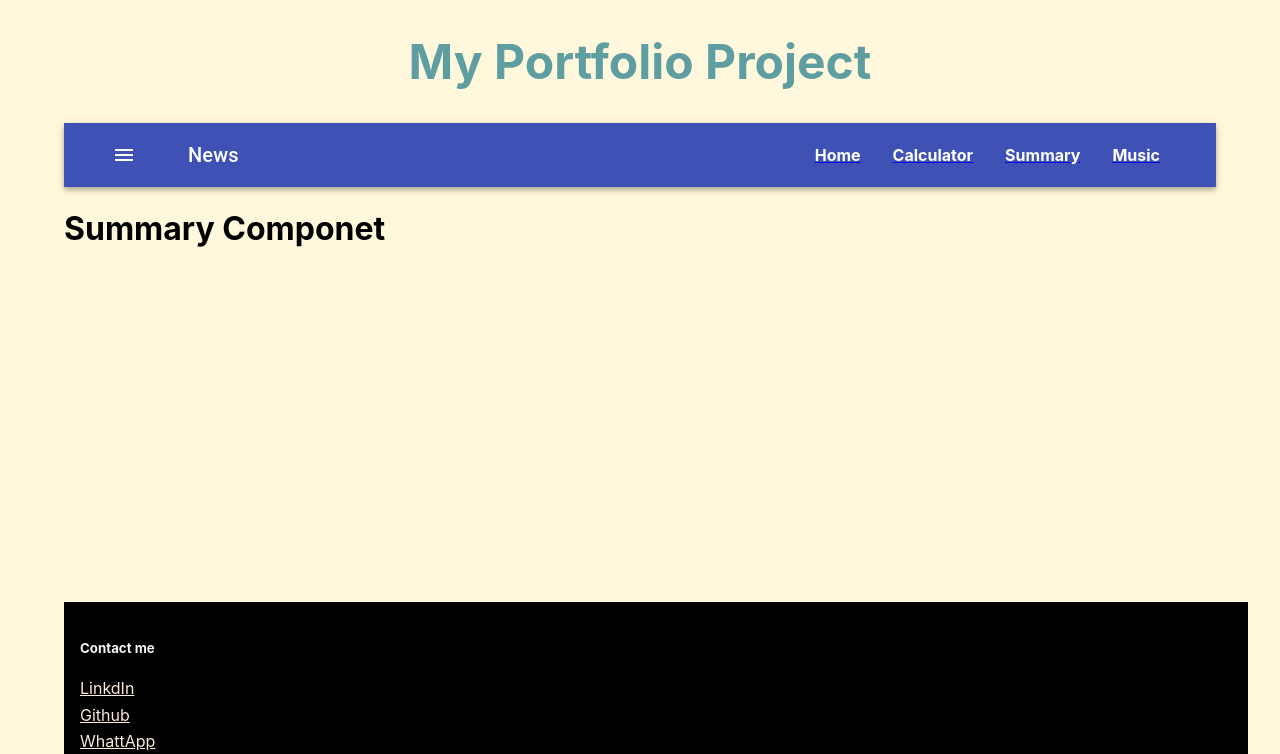
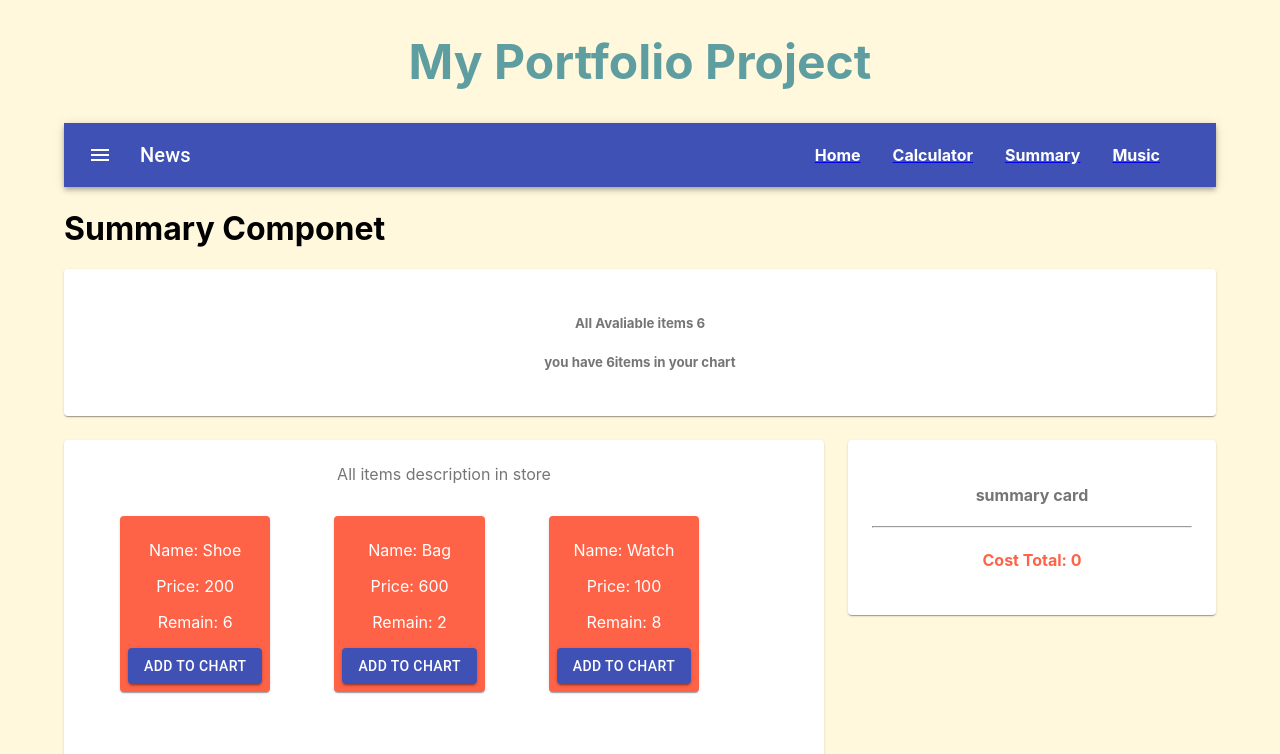
Before and after one commit to sheriffdeen-yusuf/triple-react-apps, a React (Create React App) app: page /summary in a window 1280 px wide. Shown: the top 754 px of the page. Built offline with nearby package versions, Linux system fonts and the light colour scheme; the HTML template or start-up script is replaced by a standard one.

Commit message:
checkout summary implemented

```diff
--- a/src/App.css
+++ b/src/App.css
@@ -32,7 +32,7 @@ input:focus {
 }
 
 
-button {
+button.cal-btn {
   padding: 1rem;
   border-radius: 0.8rem;
   border: 2px solid tomato;
@@ -40,15 +40,15 @@ button {
   width: 6rem;
 }
 
-button:hover {
+button.cal-btn:hover {
   background-color: tomato;
 }
 
-button:nth-last-child(1), button:nth-last-child(2) {
+button.cal-btn:nth-last-child(1), button.cal-btn:nth-last-child(2) {
   background-color: tomato;
 }
 
-button:nth-last-child(1):hover, button:nth-last-child(2):hover {
+button.cal-btn:nth-last-child(1):hover, button.cal-btn:nth-last-child(2):hover {
   background-color: aquamarine;
   color: white;
   font-weight: 900;
--- a/src/App.js
+++ b/src/App.js
@@ -9,6 +9,8 @@ import Header from './componet/Header';
 import {Route, Routes } from 'react-router-dom';
 import Music from './componet/music/Music';
 import Summary from './componet/summary/Summay';
+import SummaryProvider from './providers/SummaryProvider';
+import CostSummary from './componet/summary/CostSummary';
 
 
 
@@ -23,10 +25,16 @@ function App() {
         <Routes>
           <Route path='/' element={<Main/>}/>
           <Route path='/calculator' element={<Calculator/>}/>
-          <Route path='/summary' element={<Summary/>}/>
+            <Route path='/summary' element={
+              <SummaryProvider>
+                     <Summary/>
+              </SummaryProvider>
+
+
+            }/>
           <Route path='/music' element={<Music/>} />
         </Routes>
-        <Footer/>
+        {/* <Footer/> */}
 
 
     </div>
--- a/src/componet/calculator/Calculator.js
+++ b/src/componet/calculator/Calculator.js
@@ -51,12 +51,12 @@ const Calculator = () => {
 
                 />
                 <br/>
-                <button onClick={add}>Add</button>
-                <button onClick={sub}>Subtract</button>
-                <button onClick={mul}>Multiply</button>
-                <button onClick={divide}>Divide</button>
-                <button onClick={resetInput}>ResetInput</button>
-                <button onClick={resetResult}>RestResult</button>
+                <button className="cal-btn" onClick={add}>Add</button>
+                <button className="cal-btn" onClick={sub}>Subtract</button>
+                <button className="cal-btn" onClick={mul}>Multiply</button>
+                <button className="cal-btn" onClick={divide}>Divide</button>
+                <button className="cal-btn" onClick={resetInput}>ResetInput</button>
+                <button className="cal-btn" onClick={resetResult}>RestResult</button>
             </form>
         </div>
     )
--- /dev/null
+++ b/src/componet/summary/CostSummary.js
@@ -0,0 +1,34 @@
+import { Paper } from "@material-ui/core"
+import { useSummaryContext } from "../../providers/SummaryProvider"
+import { makeStyles } from '@material-ui/core/styles';
+
+
+const useStyles = makeStyles((theme) => ({
+    root: {
+      flexGrow: 1,
+    },
+    paper: {
+      padding: theme.spacing(3),
+      textAlign: 'center',
+      color: theme.palette.text.secondary,
+      marginBottom: theme.spacing(3),
+    },
+
+
+  }));
+
+
+const CostSummary = () => {
+    const {items} = useSummaryContext();
+    const classes = useStyles()
+    return(
+        <div className={classes.root}>
+            <Paper className={classes.paper}>
+                <h5>All Avaliable items {items.length}</h5>
+                <h5>you have {items.length}items in your chart</h5>
+            </Paper>
+        </div>
+    )
+}
+
+export default CostSummary
--- a/src/componet/summary/Summay.js
+++ b/src/componet/summary/Summay.js
@@ -1,9 +1,101 @@
+import Paper  from "@material-ui/core/Paper";
+import Grid  from "@material-ui/core/Grid";
+import { makeStyles } from '@material-ui/core/styles';
+import { Box, Button } from "@material-ui/core";
+import { useSummaryContext } from "../../providers/SummaryProvider";
+import CostSummary from "./CostSummary";
+import { useState } from "react";
 
 
-const Summary = () => {
+
+const useStyles = makeStyles((theme) => ({
+  root: {
+    flexGrow: 1,
+  },
+  paper: {
+    padding: theme.spacing(3),
+    textAlign: 'center',
+    color: theme.palette.text.secondary,
+  },
+  cardWrapper: {
+      display: "flex",
+      flexWrap: "wrap",
+  },
+  paperSmall: {
+    padding: theme.spacing(1),
+    textAlign: 'center',
+    color: theme.palette.text.secondary,
+    backgroundColor: "tomato",
+    margin: "2rem",
+    color: "white",
+    maxWidth: "200px",
+  },
+
+}));
+
+
+
+const Summary = (props) => {
+    let sum = 0;
+    const { items } = useSummaryContext();
+
+    const [product, setProduct] = useState([]);
+
+    function addProduct(clicked){
+        setProduct([...product, clicked])
+    }
+
+    function calculatePrice(purchase){
+        purchase.forEach(product => {
+            sum += product.price
+        });
+        return sum
+    }
+
+    const classes = useStyles()
     return(
-        <div>
+        <div className={classes.root}>
             <h1>Summary Componet</h1>
+            <CostSummary/>
+            <Grid container spacing={3}>
+                <Grid item xs={8}>
+                    <Paper className={classes.paper} >
+                        All items description in store
+                        <div className={classes.cardWrapper}>
+                            {items.map((item, index) => {
+                                return(
+                                    <Paper  className={classes.paperSmall} key={index.toString()}>
+                                            <p>Name: {item.product}</p>
+                                            <p>Price: {item.price}</p>
+                                            <p>Remain: {item.remaining}</p>
+                                            <Button onClick={() => {
+                                                addProduct({
+                                                    product: item.product,
+                                                    price: item.price,
+                                                    clicked: 1
+                                                })
+                                            }} variant="contained" color="primary">Add to chart</Button>
+                                    </Paper>
+                                )
+                            })}
+                        </div>
+
+                    </Paper>
+
+
+                </Grid>
+                <Grid item xs={4}>
+                    <Paper className={classes.paper}>
+                        <h4>summary card</h4>
+                        {
+                            product.map((p, i) => <h5>{p.product} cost {p.price}</h5>)
+                        }
+                        <hr/>
+                        <h4 style={{color: "tomato"}}>Cost Total: {calculatePrice(product)}</h4>
+                    </Paper>
+                </Grid>
+            </Grid>
+
         </div>
     )
 }
--- /dev/null
+++ b/src/providers/SummaryProvider.js
@@ -0,0 +1,27 @@
+import React, { useContext, useState } from "react"
+
+const SummaryContext = React.createContext();
+
+const data = [
+    {product: "Shoe", price: 200, remaining: 6},
+    {product: "Bag", price: 600, remaining: 2},
+    {product: "Watch", price: 100, remaining: 8},
+    {product: "Cap", price: 150, remaining: 1},
+    {product: "perfume", price: 200, remaining: 1},
+    {product: "Headphone", price: 500, remaining: 10}
+]
+
+const SummaryProvider = ({children}) => {
+    const [items, setItems] = useState(data);
+
+    return(
+            <SummaryContext.Provider value={{items}}>
+                {children}
+            </SummaryContext.Provider>
+    )
+
+}
+
+export const useSummaryContext = () => React.useContext(SummaryContext)
+
+export default SummaryProvider
```
Also changed, not shown: src/componet/main/Main.js (line endings or trailing spaces).
